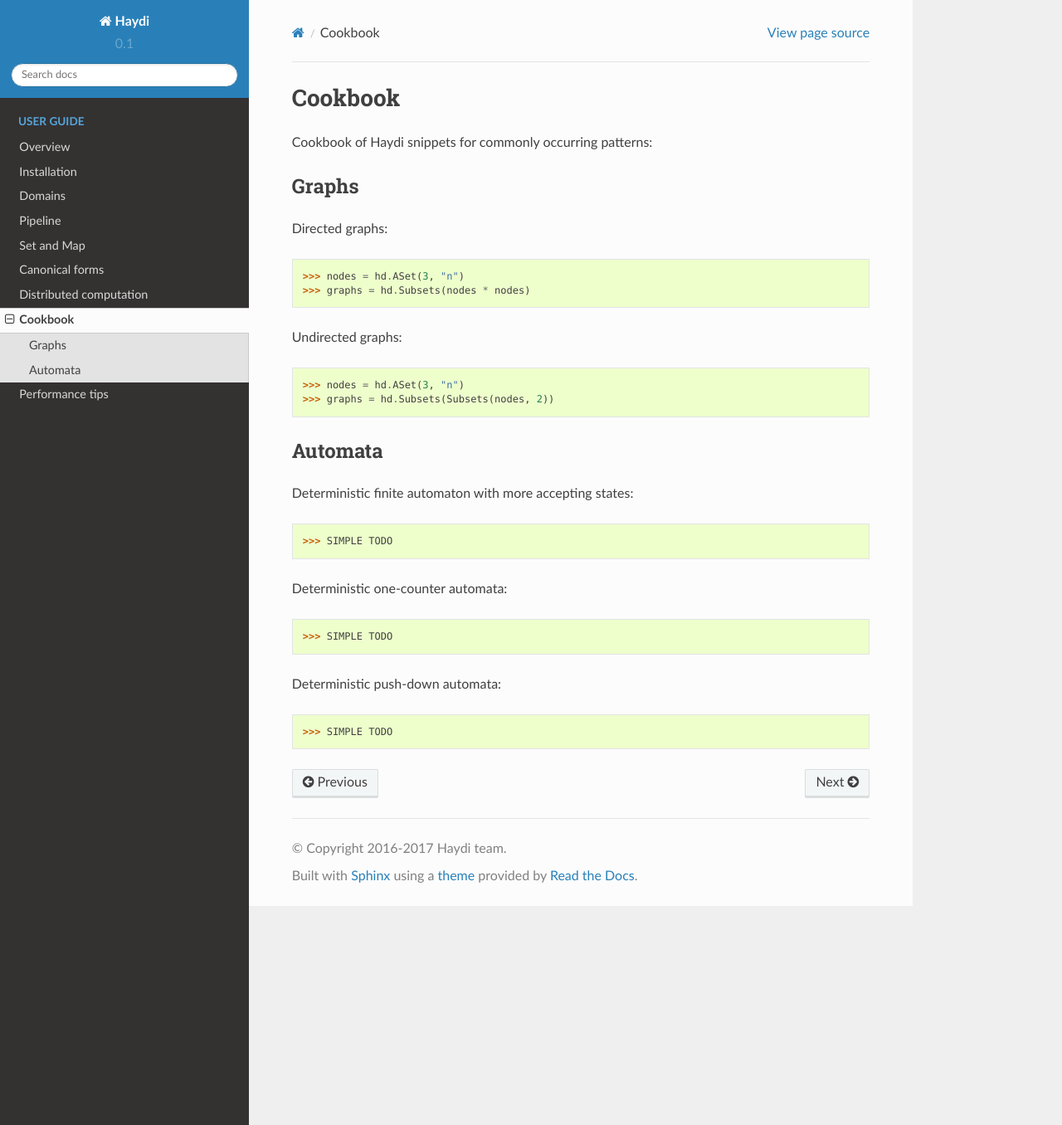
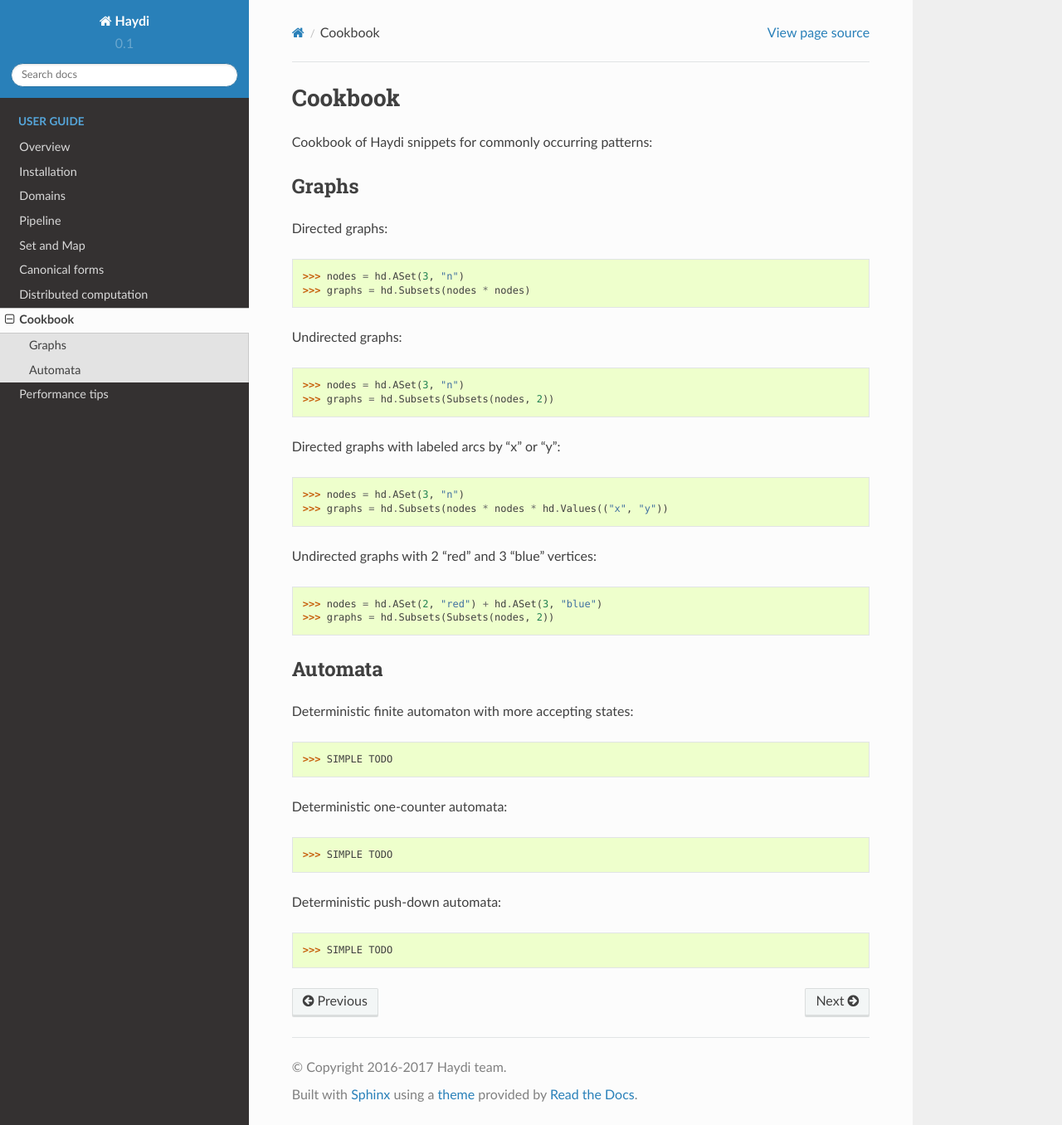
Before and after one commit to spirali/haydi, a Sphinx documentation site: the page built from docs/source/cookbook.rst, in a window 1280 px wide and 1356 px high. Shown: the whole window at 83% size. Built offline with Sphinx 7.4.7 and the Read the Docs theme 2.0.0, drawn with Linux system fonts in a browser that asks for light colours.

Commit message:
DOC: cookbook updated

```diff
--- a/docs/source/cookbook.rst
+++ b/docs/source/cookbook.rst
@@ -17,6 +17,16 @@ Undirected graphs::
   >>> nodes = hd.ASet(3, "n")
   >>> graphs = hd.Subsets(Subsets(nodes, 2))
 
+Directed graphs with labeled arcs by "x" or "y"::
+
+  >>> nodes = hd.ASet(3, "n")
+  >>> graphs = hd.Subsets(nodes * nodes * hd.Values(("x", "y"))
+
+Undirected graphs with 2 "red" and 3 "blue" vertices::
+
+  >>> nodes = hd.ASet(2, "red") + hd.ASet(3, "blue")
+  >>> graphs = hd.Subsets(Subsets(nodes, 2))
+
 
 Automata
 --------
```
